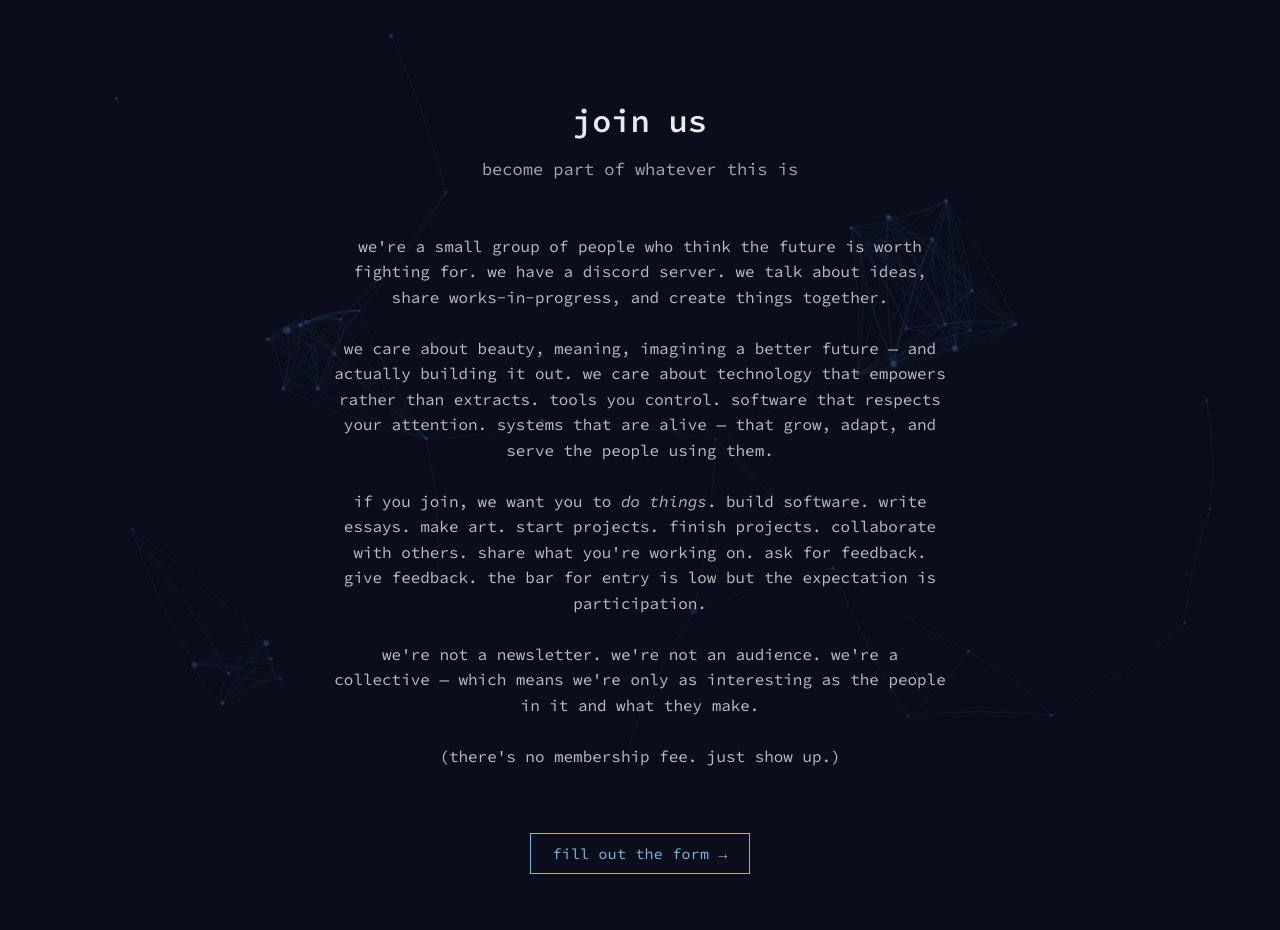
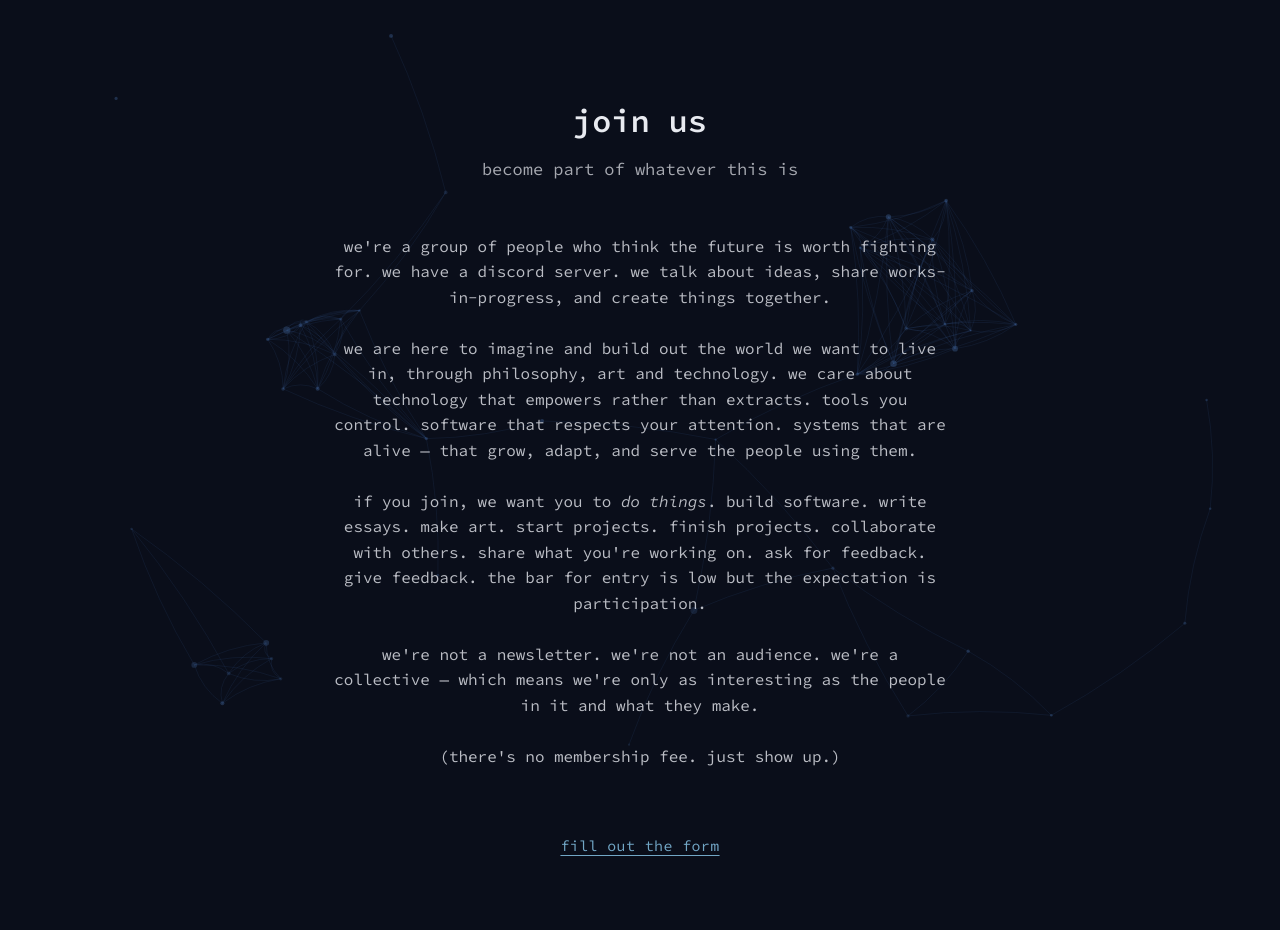
Before and after one commit to EternalRecursion121/idealists-site, a SvelteKit app: page /join in a window 1280 px wide. Shown: the top 930 px of the page. Built offline with nearby package versions, Linux system fonts and the light colour scheme.

Commit message:
join page modifications

```diff
--- a/src/routes/join/+page.svelte
+++ b/src/routes/join/+page.svelte
@@ -14,13 +14,13 @@
 
 	<section class="content space-y-6 mb-12">
 		<p>
-			we're a small group of people who think the future is worth fighting for.
+			we're a group of people who think the future is worth fighting for.
 			we have a discord server. we talk about ideas, share works-in-progress, and
 			create things together.
 		</p>
 
 		<p>
-			we care about beauty, meaning, imagining a better future — and actually building it out. we care about
+			we are here to imagine and build out the world we want to live in, through philosophy, art and technology. we care about
 			technology that empowers rather than extracts. tools you control. software that
 			respects your attention. systems that are alive — that grow, adapt, and serve the
 			people using them.
@@ -50,7 +50,7 @@
 			rel="noopener"
 			class="cta-button"
 		>
-			fill out the form →
+			fill out the form
 		</a>
 	</div>
 
@@ -73,17 +73,17 @@
 
 	.cta-button {
 		display: inline-block;
-		padding: 0.5rem 1.25rem;
-		border: 1px solid var(--accent);
 		color: var(--accent);
 		font-size: 0.875rem;
-		letter-spacing: 0.02em;
-		transition: all 0.2s ease;
+		letter-spacing: 0.03em;
+		text-decoration: underline;
+		text-underline-offset: 0.25em;
+		opacity: 0.9;
+		transition: opacity 0.2s ease;
 	}
 
 	.cta-button:hover {
-		background: var(--accent);
-		color: var(--bg);
+		opacity: 1;
 	}
 
 	@media (min-width: 640px) {
```
